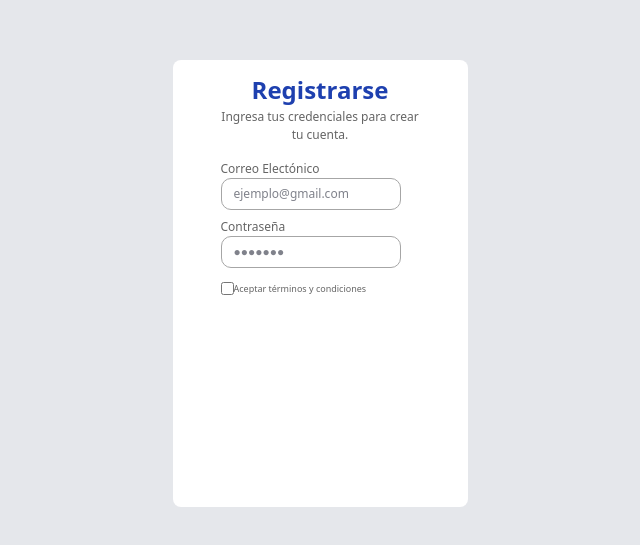
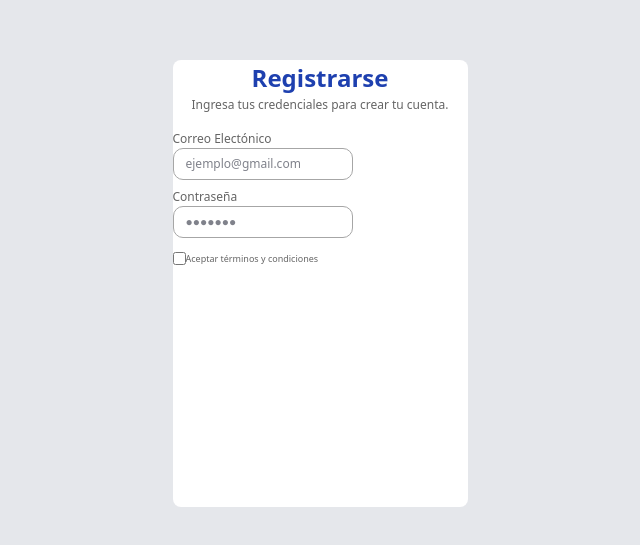
Before and after one commit to serviStudy/serviStudy-frontend, a Next.js app: page /registro in a window 1280 px wide. Shown: the part 117-662 px from the top of the page, without its empty margins (320-960 px from the left). Built offline with nearby package versions, Linux system fonts and the light colour scheme.

Commit message:
Creación de archivo RoleSwitch.tsx

```diff
--- a/app/registro/page.tsx
+++ b/app/registro/page.tsx
@@ -4,7 +4,7 @@ const page = () => {
     return (
         <div className='bg-gray-200 min-h-screen min-w-screen flex items-center justify-center '>
 
-            <div className='w-73.75 h-111.75 rounded-md bg-white text-center py-3 px-12'>
+            <div className='w-73.75 h-111.75 rounded-md bg-white text-center'>
                 <h2 className='text-[#1e40af] text-[24px] font-bold'>Registrarse</h2>
                 <p className='text-[#656565] text-[12px]'>Ingresa tus credenciales para crear tu cuenta.</p>
 
--- /dev/null
+++ b/components/shared/RoleSwitch.tsx
@@ -0,0 +1,7 @@
+import React from 'react'
+
+export const RoleSwitch = () => {
+    return (
+        <div>RoleSwitch</div>
+    )
+}
```
